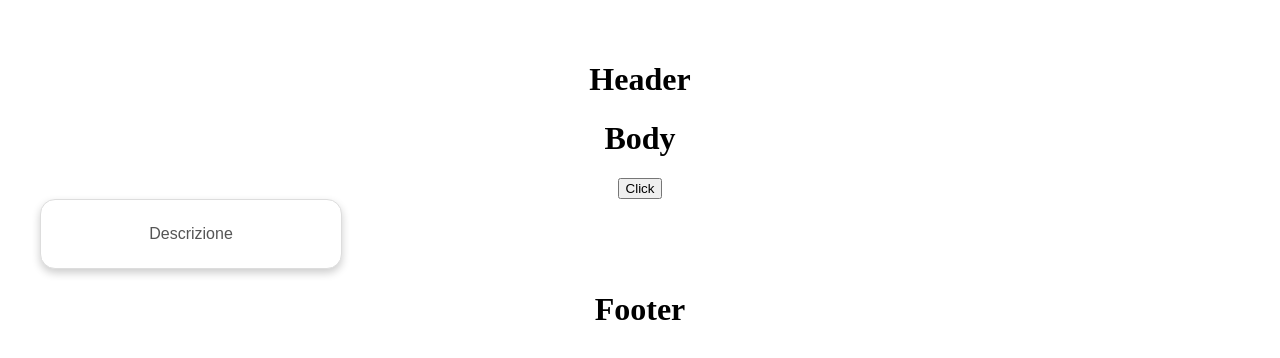
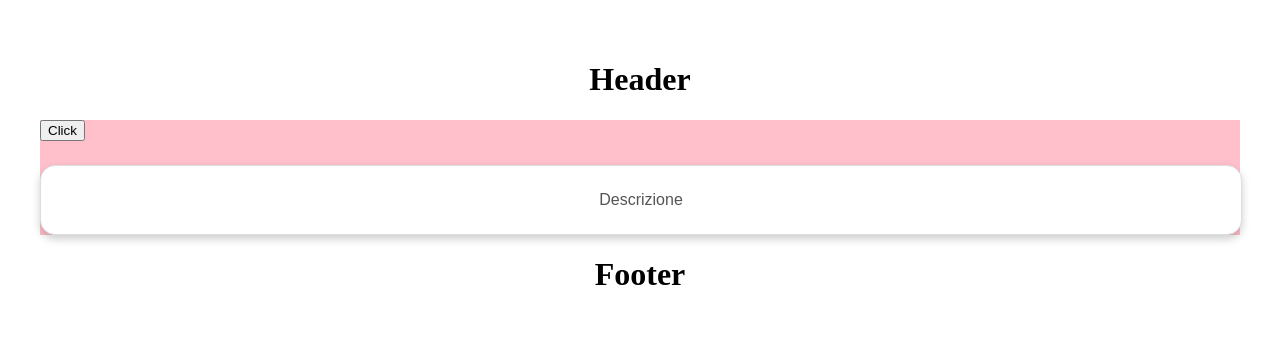
Before and after one commit to Arela-Cristina/react-use-state, a React (Vite) app: page / in a window 1280 px wide. Shown: the top 358 px of the page. Built offline with nearby package versions, Linux system fonts and the light colour scheme.

Commit message:
import module and add style

```diff
--- a/src/components/body-layout/Body.jsx
+++ b/src/components/body-layout/Body.jsx
@@ -1,13 +1,18 @@
-import style from "./Body";
+import style from "./Body.module.css";
 import Button from "./ui/button/Button";
 import Card from "./ui/card/Card";
 
 export default function Body() {
   return (
     <>
-      <h1>Body</h1>
-      <Button />
-      <Card />
+      <section className={style.card}>
+        <div className={style.cardButton}>
+          <Button />
+        </div>
+        <div className={style.width}>
+          <Card />
+        </div>
+      </section>
     </>
   );
 }
--- a/src/components/body-layout/Body.module.css
+++ b/src/components/body-layout/Body.module.css
@@ -0,0 +1,15 @@
+section {
+  display: flex;
+  flex-direction: column;
+  gap: 1.5rem;
+  /* debug */
+  background-color: pink;
+}
+
+.cardButton {
+  display: inline-flex;
+}
+
+.width {
+  width: 100%;
+}
--- a/src/components/body-layout/ui/card/Card.module.css
+++ b/src/components/body-layout/ui/card/Card.module.css
@@ -1,5 +1,5 @@
 .card {
-    width: 300px;
+    width: 100%;
     border-radius: 15px;
     box-shadow: 0 4px 8px rgba(0, 0, 0, 0.2);
     overflow: hidden;
```
